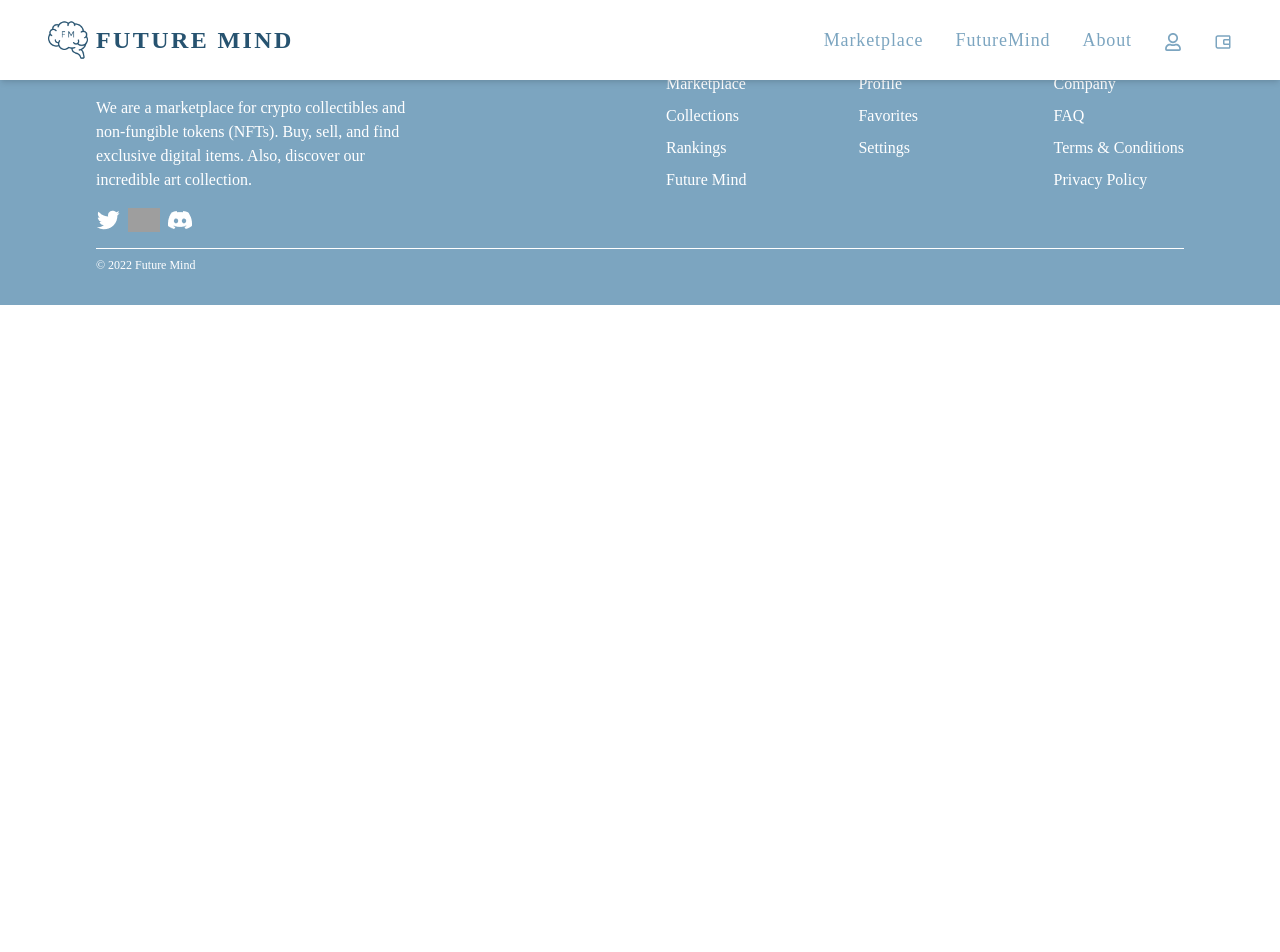
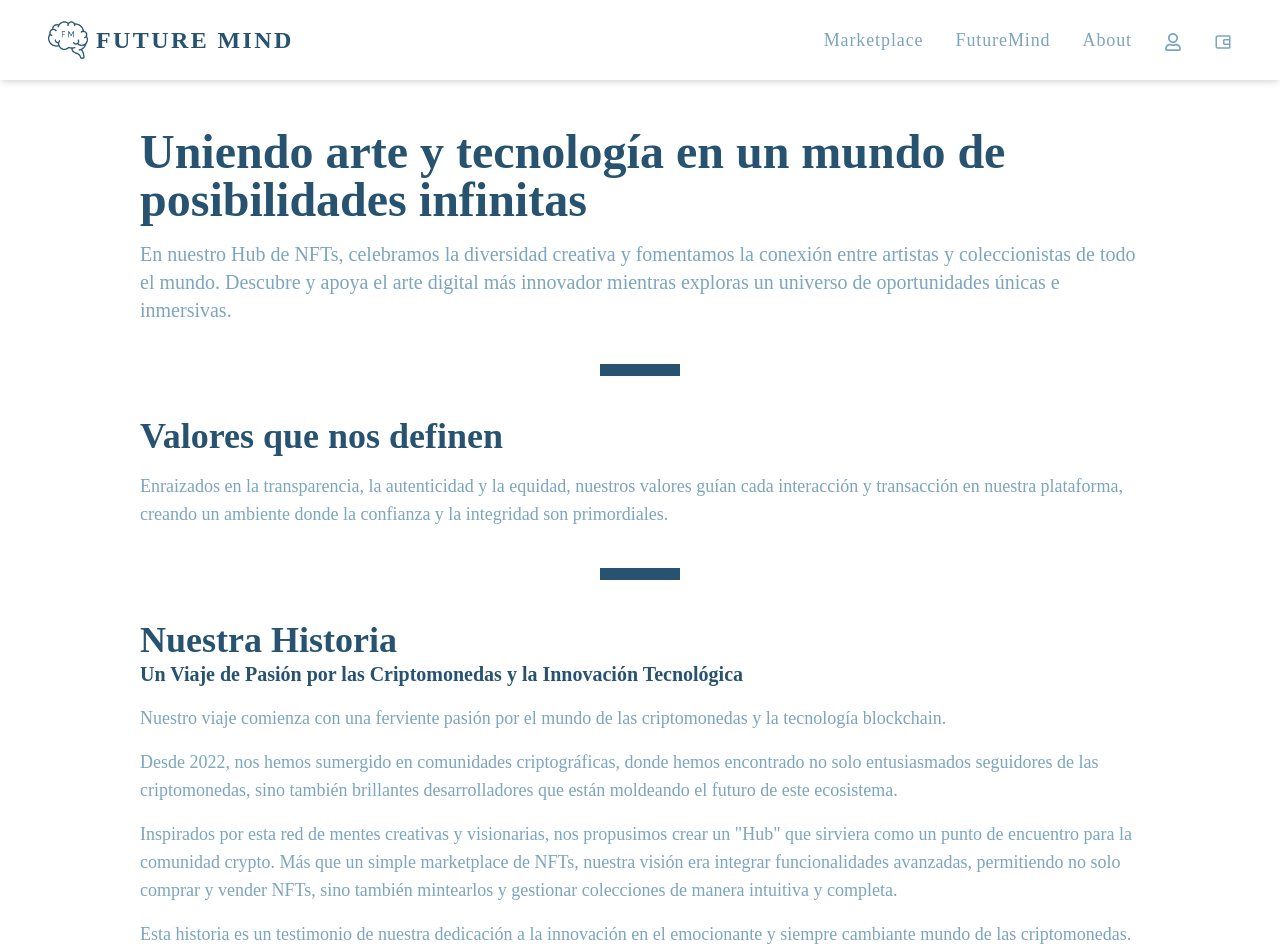
Before and after one commit to gonrodter/future-mind-marketplace, a React (Create React App) app: page /about-us in a window 1280 px wide. Shown: the top 952 px of the page. Before the commit the page ends 800 px from the top, so only its background shows below. Built offline with nearby package versions, Linux system fonts and the light colour scheme; no server answers; grey boxes are pictures that could not be loaded.

Commit message:
AboutUs ready

```diff
--- a/src/App.jsx
+++ b/src/App.jsx
@@ -22,6 +22,7 @@ import OwnedNFTsList from "./components/MyWallet/OwnedNFTsList";
 import ProfileSection from "./components/MyWallet/ProfileSection";
 import NFTView from "./components/BuySell/NFTView";
 import FAQ from "./components/FAQ/FAQ";
+import AboutUs from "./components/AboutUs/AboutUs";
 import FAQGettingStarted from "./components/FAQ/FAQGettingStarted";
 import FAQBuying from "./components/FAQ/FAQBuying";
 import FAQSelling from "./components/FAQ/FAQSelling";
@@ -73,8 +74,12 @@ function App () {
               }
             ></Route>
             <Route path="/marketplace" element={<Home />}></Route>
+            <Route path="/about-us" element={<AboutUs />}></Route>
             <Route path="/faq" element={<FAQ />}></Route>
-            <Route path="/faq/getting-started" element={<FAQGettingStarted />}></Route>
+            <Route
+              path="/faq/getting-started"
+              element={<FAQGettingStarted />}
+            ></Route>
             <Route path="/faq/buying" element={<FAQBuying />}></Route>
             <Route path="/faq/selling" element={<FAQSelling />}></Route>
             <Route path="/collection" element={<Collection />}></Route>
--- /dev/null
+++ b/src/components/AboutUs/AboutUs.jsx
@@ -0,0 +1,68 @@
+import React from "react";
+import divider from "../../assets/divider.png";
+
+const AboutUs = () => {
+  return (
+    <div className="flex flex-col items-center gap-10 font-body py-32 px-12 w-full">
+      <div className="flex flex-col gap-4 max-w-1000px">
+        <p className="font-bold text-5xl text-secondary-blue">
+          Uniendo arte y tecnología en un mundo de posibilidades infinitas
+        </p>
+        <p className=" text-xl text-primary-blue">
+          En nuestro Hub de NFTs, celebramos la diversidad creativa y fomentamos
+          la conexión entre artistas y coleccionistas de todo el mundo. Descubre
+          y apoya el arte digital más innovador mientras exploras un universo de
+          oportunidades únicas e inmersivas.
+        </p>
+      </div>
+      <img src={divider} alt="divider" className="w-20 h-3" />
+      <div className="flex flex-col gap-4 max-w-1000px">
+        <p className="font-bold text-4xl text-secondary-blue">
+          Valores que nos definen
+        </p>
+        <p className="text-lg text-primary-blue">
+          Enraizados en la transparencia, la autenticidad y la equidad, nuestros
+          valores guían cada interacción y transacción en nuestra plataforma,
+          creando un ambiente donde la confianza y la integridad son
+          primordiales.
+        </p>
+      </div>
+      <img src={divider} alt="divider" className="w-20 h-3" />
+      <div className="flex flex-col gap-4 max-w-1000px">
+        <div className="flex flex-col text-secondary-blue">
+          <p className="font-bold text-4xl">Nuestra Historia</p>
+          <p className="font-bold text-xl">
+            Un Viaje de Pasión por las Criptomonedas y la Innovación Tecnológica
+          </p>
+        </div>
+        <p className="text-lg text-primary-blue">
+          Nuestro viaje comienza con una ferviente pasión por el mundo de las
+          criptomonedas y la tecnología blockchain.
+        </p>
+        <p className="text-lg text-primary-blue">
+          Desde 2022, nos hemos sumergido en comunidades criptográficas, donde
+          hemos encontrado no solo entusiasmados seguidores de las
+          criptomonedas, sino también brillantes desarrolladores que están
+          moldeando el futuro de este ecosistema.
+        </p>
+        <p className="text-lg text-primary-blue">
+          Inspirados por esta red de mentes creativas y visionarias, nos
+          propusimos crear un "Hub" que sirviera como un punto de encuentro para
+          la comunidad crypto. Más que un simple marketplace de NFTs, nuestra
+          visión era integrar funcionalidades avanzadas, permitiendo no solo
+          comprar y vender NFTs, sino también mintearlos y gestionar colecciones
+          de manera intuitiva y completa.
+        </p>
+        <p className="text-lg text-primary-blue">
+          Esta historia es un testimonio de nuestra dedicación a la innovación
+          en el emocionante y siempre cambiante mundo de las criptomonedas.
+          Estamos comprometidos a seguir explorando nuevas fronteras y aportando
+          soluciones creativas que impulsen el crecimiento y la adopción de esta
+          tecnología transformadora.
+        </p>
+      </div>
+    </div>
+  );
+};
+
+export default AboutUs;
--- a/src/components/BuySell/NFTView.jsx
+++ b/src/components/BuySell/NFTView.jsx
@@ -161,7 +161,12 @@ const NFTView = (props) => {
                 <Property
                   type={trait.trait_type}
                   name={trait.value}
-                  percentage={percentage.toFixed(2)}
+                  percentage={
+                    percentage.toFixed(2) !== null ||
+                    percentage.toFixed(2) !== ""
+                      ? percentage.toFixed(2)
+                      : null
+                  }
                 />
               );
             })}
--- a/src/components/MainPage/Home.jsx
+++ b/src/components/MainPage/Home.jsx
@@ -17,12 +17,12 @@ const Home = () => {
             </p>
           </div>
           <div className="mt-10 w-full flex justify-center gap-10 md:gap-6 lg:gap-10 xl:gap-16 md:justify-start">
-            <button className="bg-secondary-blue text-white mt-4 py-2 w-32 md:w-40 px-3 rounded-md font-semibold">
-              Marketplace
-            </button>
-            <Link
-              to="/futuremind"
-            >
+            <Link to="/marketplace">
+              <button className="bg-secondary-blue text-white mt-4 py-2 w-32 md:w-40 px-3 rounded-md font-semibold">
+                Marketplace
+              </button>
+            </Link>
+            <Link to="/futuremind">
               <button className="bg-secondary-blue text-white mt-4 py-2 w-32 md:w-40 px-4 rounded-md font-semibold">
                 Collection
               </button>
--- a/src/components/MainPage/TopCollections.jsx
+++ b/src/components/MainPage/TopCollections.jsx
@@ -48,13 +48,27 @@ const TopCollections = () => {
             contract={collection.contracts[0]}
             image={collection.logo}
             name={collection.name}
-            floor_price={collection.floor_price_eth.toFixed(2)}
+            floor_price={
+              collection.floor_price_eth != null
+                ? collection.floor_price_eth.toFixed(2) == 0.0
+                  ? 0
+                  : collection.floor_price_eth.toFixed(2)
+                : 0
+            }
             percentage={`${
               collection.market_cap_change_percentage != null
-                ? collection.market_cap_change_percentage.toFixed(2) == 0.00 ? 0 : collection.market_cap_change_percentage.toFixed(2)
+                ? collection.market_cap_change_percentage.toFixed(2) == 0.0
+                  ? 0
+                  : collection.market_cap_change_percentage.toFixed(2)
                 : 0
             }`}
-            volume={collection.volume_eth.toFixed(2)}
+            volume={
+              collection.volume_eth.toFixed(2) != null
+                ? collection.volume_eth.toFixed(2) == 0.0
+                  ? 0
+                  : collection.volume_eth.toFixed(2)
+                : 0
+            }
             slug={collection.opensea_slug}
           />
         ))}
--- a/src/components/Reutilized/Footer.jsx
+++ b/src/components/Reutilized/Footer.jsx
@@ -39,7 +39,7 @@ const Footer = () => {
             <a href="">Browse</a>
           </li>
           <li className="mb-2">
-            <a href="">Marketplace</a>
+            <a href="/marketplace">Marketplace</a>
           </li>
           <li className="mb-2">
             <a href="">Collections</a>
@@ -56,7 +56,7 @@ const Footer = () => {
             <a href="">My Account</a>
           </li>
           <li className="mb-2">
-            <a href="">Profile</a>
+            <a href="mywallet">Profile</a>
           </li>
           <li className="mb-2">
             <a href="">Favorites</a>
@@ -70,7 +70,7 @@ const Footer = () => {
             <a href="">About</a>
           </li>
           <li className="mb-2">
-            <a href="">Company</a>
+            <a href="/about-us">Us</a>
           </li>
           <li className="mb-2">
             <Link to="/faq">FAQ</Link>
--- a/src/components/Reutilized/Navbar.jsx
+++ b/src/components/Reutilized/Navbar.jsx
@@ -91,7 +91,7 @@ const Navbar = ({ accounts, setAccounts }) => {
               <Link to="/futuremind">FutureMind</Link>
             </li>
             <li>
-              <Link to="/">About</Link>
+              <Link to="/about-us">About</Link>
             </li>
             <li>
               {isConnected ? (
--- a/tailwind.config.js
+++ b/tailwind.config.js
@@ -40,6 +40,8 @@ module.exports = {
       },
       maxWidth: {
         "240px": "240px",
+        "1000px": "1000px",
+        "1300px": "1300px",
       },
     },
   },
```
Also changed, not shown: src/assets/divider.png (added), src/index.css (line endings or trailing spaces), 1 other file (tests, documents, lock files or other folders).
